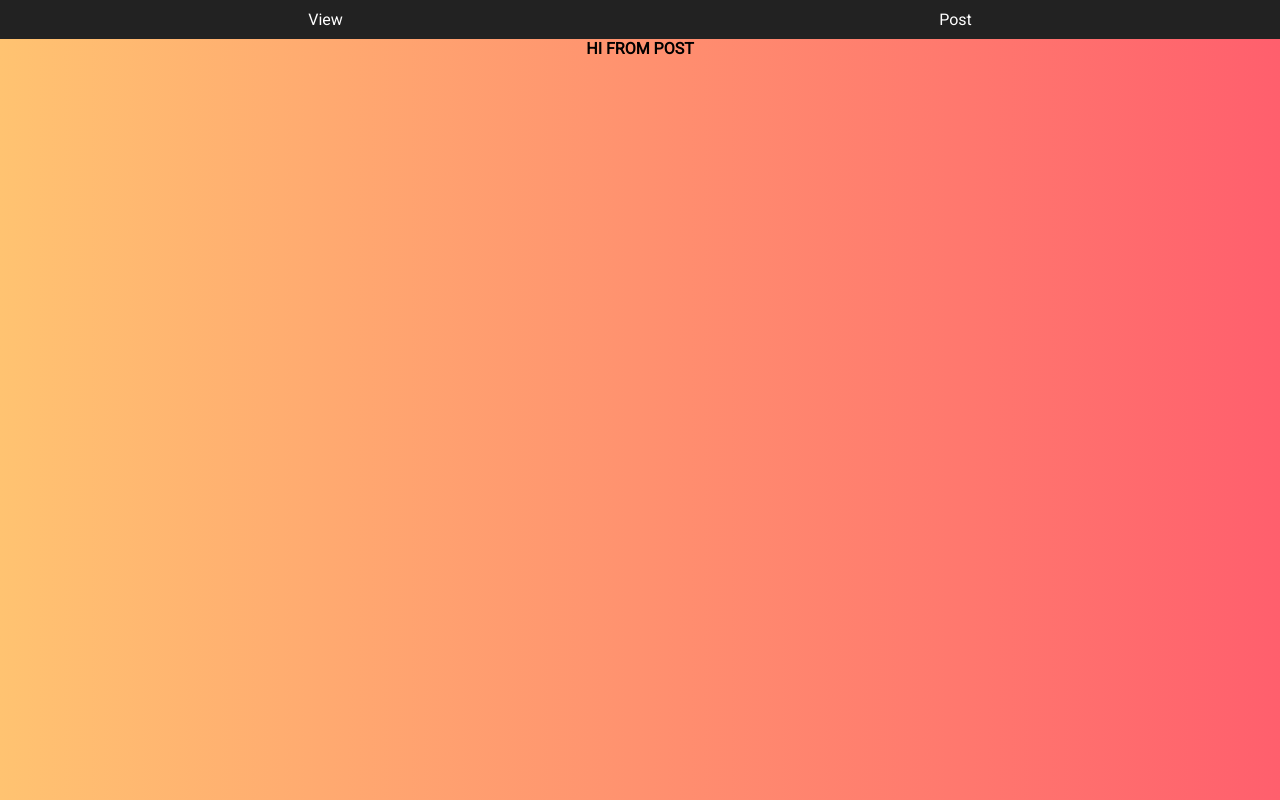
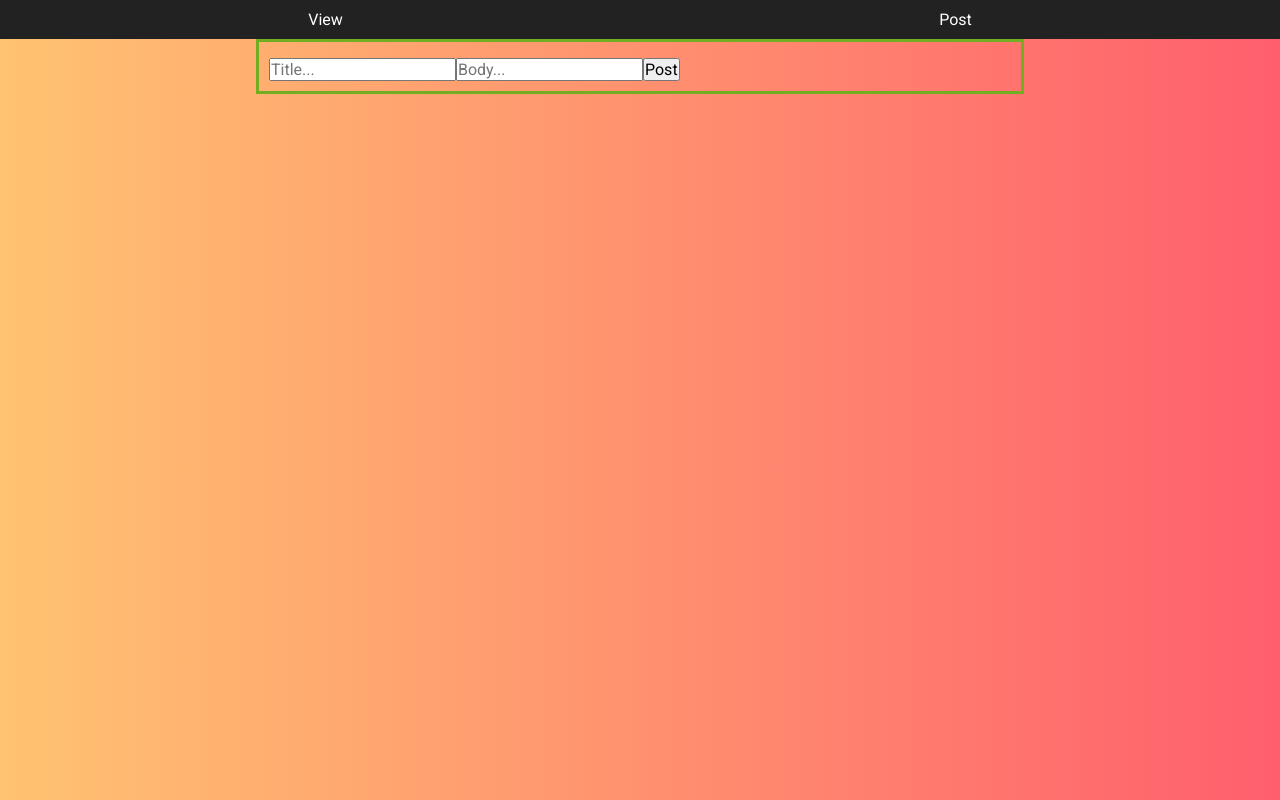
Before and after one commit to kruzus/blog, a React (Create React App) app in the folder view/: page /post in a window 1280 px wide. Built offline with nearby package versions, Linux system fonts and the light colour scheme.

Commit message:
added post component

```diff
--- a/view/src/App.js
+++ b/view/src/App.js
@@ -1,5 +1,5 @@
 import React, { Component } from "react";
-import {BrowserRouter as Router, Switch , Route} from 'react-router-dom';
+import {BrowserRouter as Router, Route} from 'react-router-dom';
 
 
 import Header from "./components/Header/Header";
@@ -15,7 +15,7 @@ export default class App extends Component {
         <Header />
         <Route exact path="/" component={Blog} />
         <Route exact path="/post" component={Post} />
-        </Router>
+      </Router>
     );
   }
 }
--- a/view/src/components/Post.js
+++ b/view/src/components/Post.js
@@ -1,16 +1,41 @@
 import React, { Component } from 'react';
+import axios from 'axios';
+
+import './post.scss';
 
 export default class Post extends Component {
+    state = {
+        posts: []
+      }
+
+      handleChange = event => {
+        this.setState({ blogTitle: event.target.value });
+      }
+
+      handleSubmit = event => {
+        event.preventDefault();
+
+
+
+        axios.post('http://localhost:8000/posts' , {
+            title: this.state.post.blogTitle,
+            body: this.state.posts.blogBody
+
+        })
+      }
+
 render(){
   return(
 
-   <div>
-       <center>
-           <h1>
-               HI FROM POST
-           </h1>
-       </center>
-   </div>
+<div className="center">
+        <form onSubmit={this.handleSubmit}>
+          <label>
+            <input type="text" name="blogTitle" placeholder="Title..." />
+            <input type="text" name="blogBody" placeholder="Body..." />
+          </label>
+          <button type="submit">Post</button>
+        </form>
+      </div>
 
   )
 }
--- /dev/null
+++ b/view/src/components/post.scss
@@ -0,0 +1,7 @@
+.center {
+    margin: auto;
+    width: 60%;
+    border: 3px solid #73AD21;
+    padding: 10px;
+    padding-top: 1em;
+  }
```
